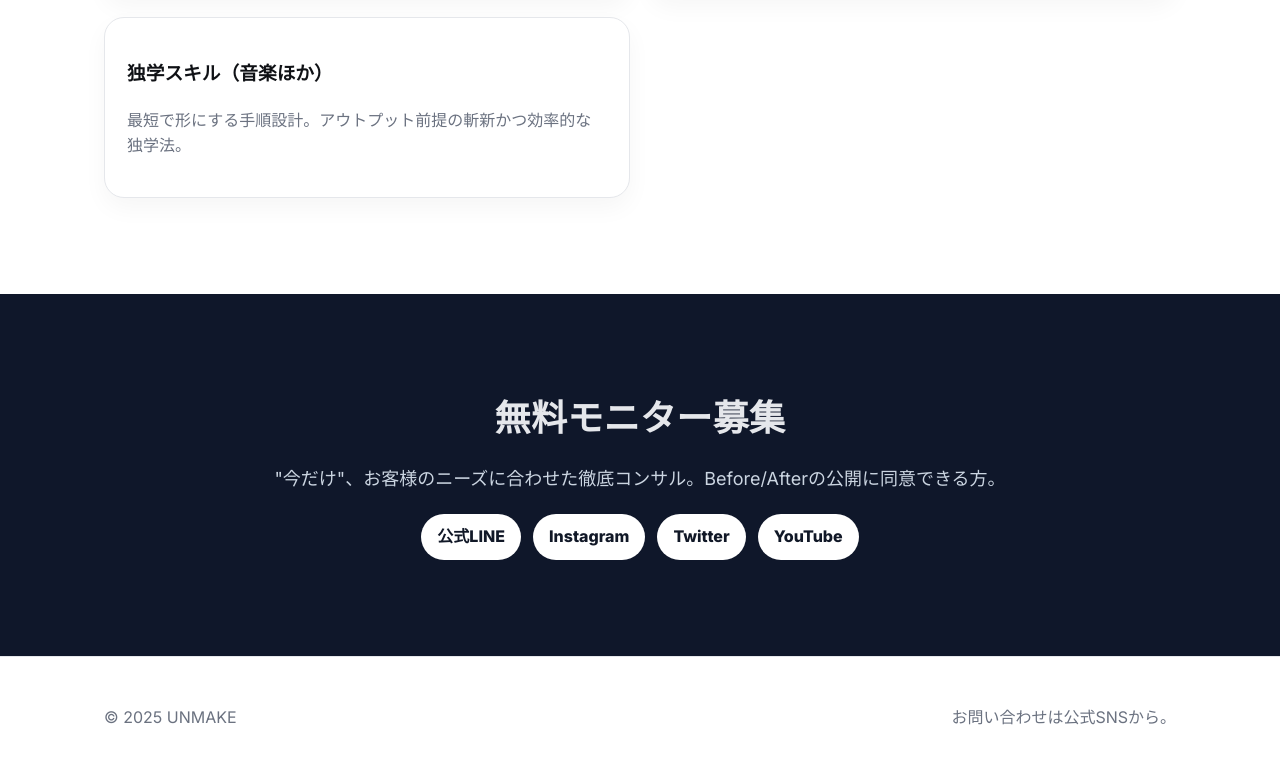
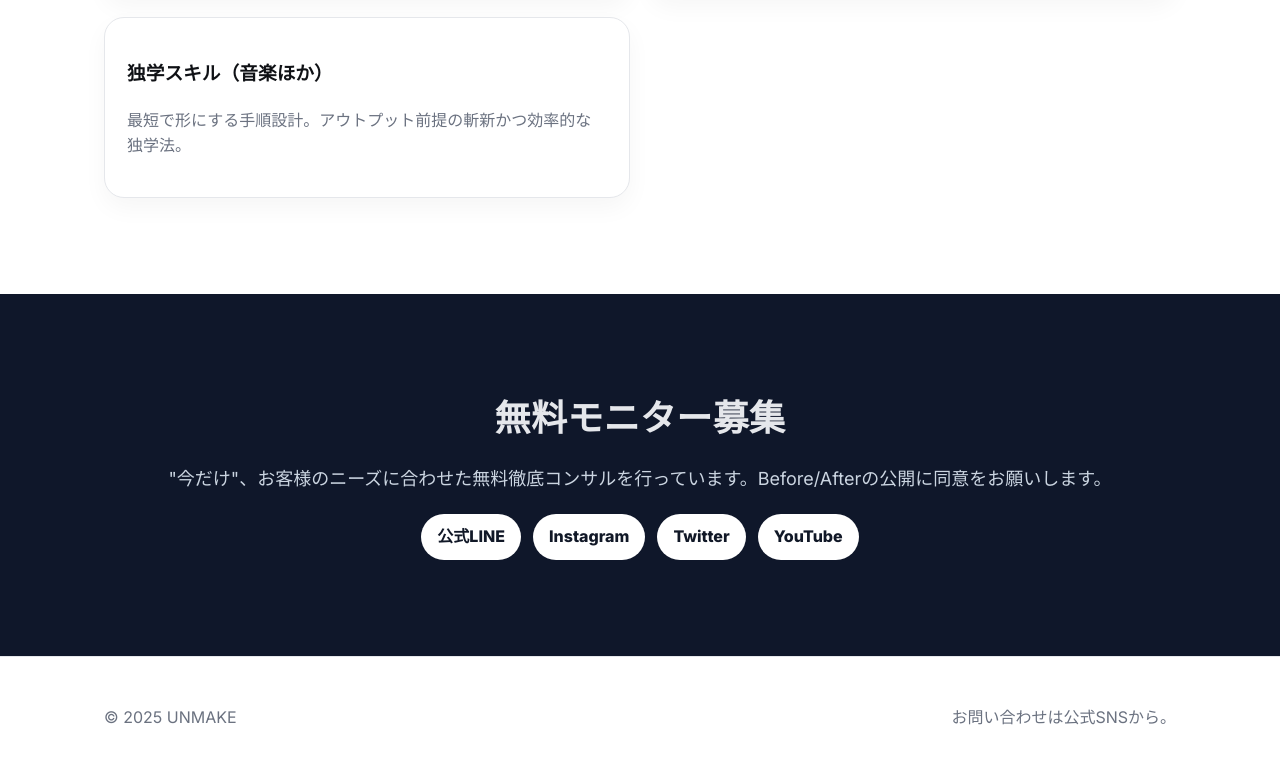
Before and after one commit to togold194/UNMAKE-main, a plain HTML site: page index.html in a window 1280 px wide. Shown: the part 2617-3381 px from the top of the page. Drawn offline with Linux system fonts and the light colour scheme.

Commit message:
Update index.html

```diff
--- a/index.html
+++ b/index.html
@@ -169,7 +169,7 @@
     <section id="join" class="band">
       <div class="container">
         <h2>無料モニター募集</h2>
-        <p class="lead" style="color:#cbd5e1">"今だけ"、お客様のニーズに合わせた徹底コンサル。Before/Afterの公開に同意できる方。</p>
+        <p class="lead" style="color:#cbd5e1">"今だけ"、お客様のニーズに合わせた無料徹底コンサルを行っています。Before/Afterの公開に同意をお願いします。</p>
         <div style="margin-top:20px; display:flex; gap:12px; justify-content:center; flex-wrap:wrap">
           <a class="cta" href="https://lin.ee/TiMQoga">公式LINE</a>
           <a class="cta" href="https://www.instagram.com/togold194/">Instagram</a>
```
